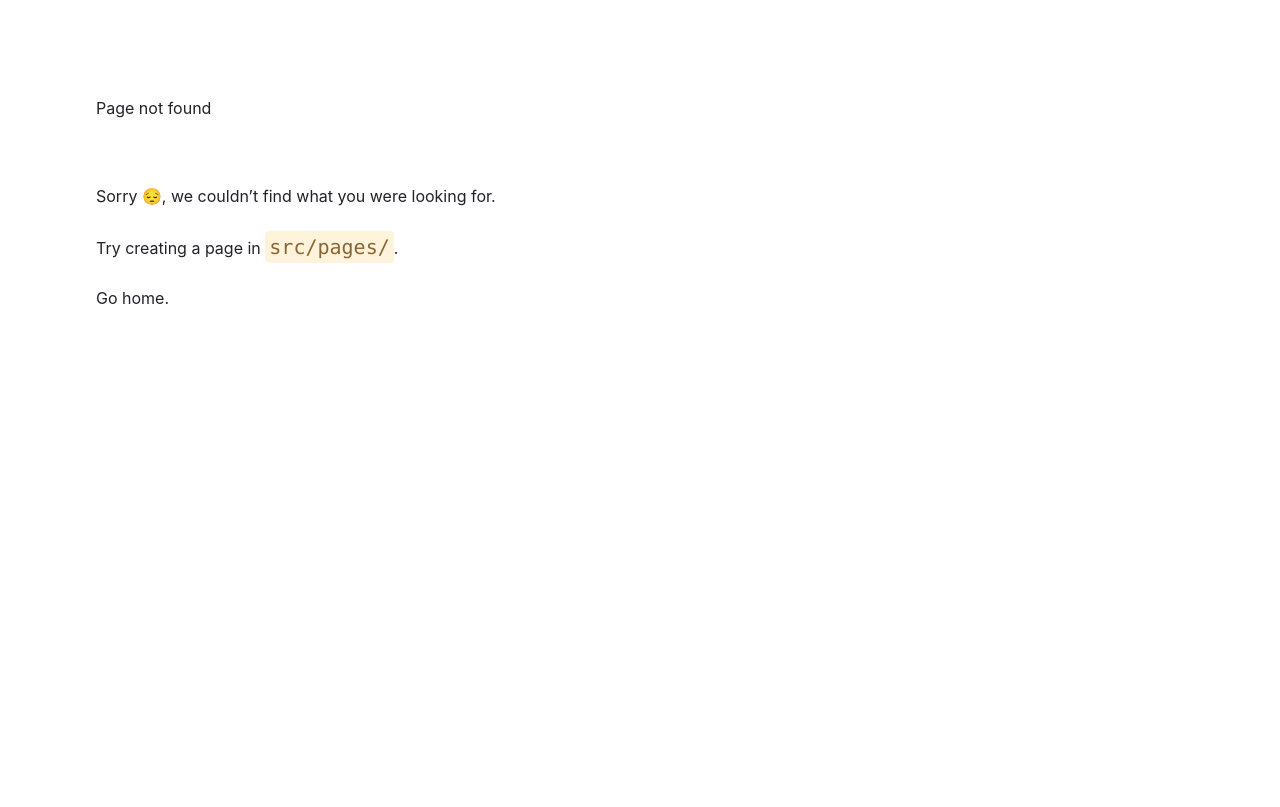
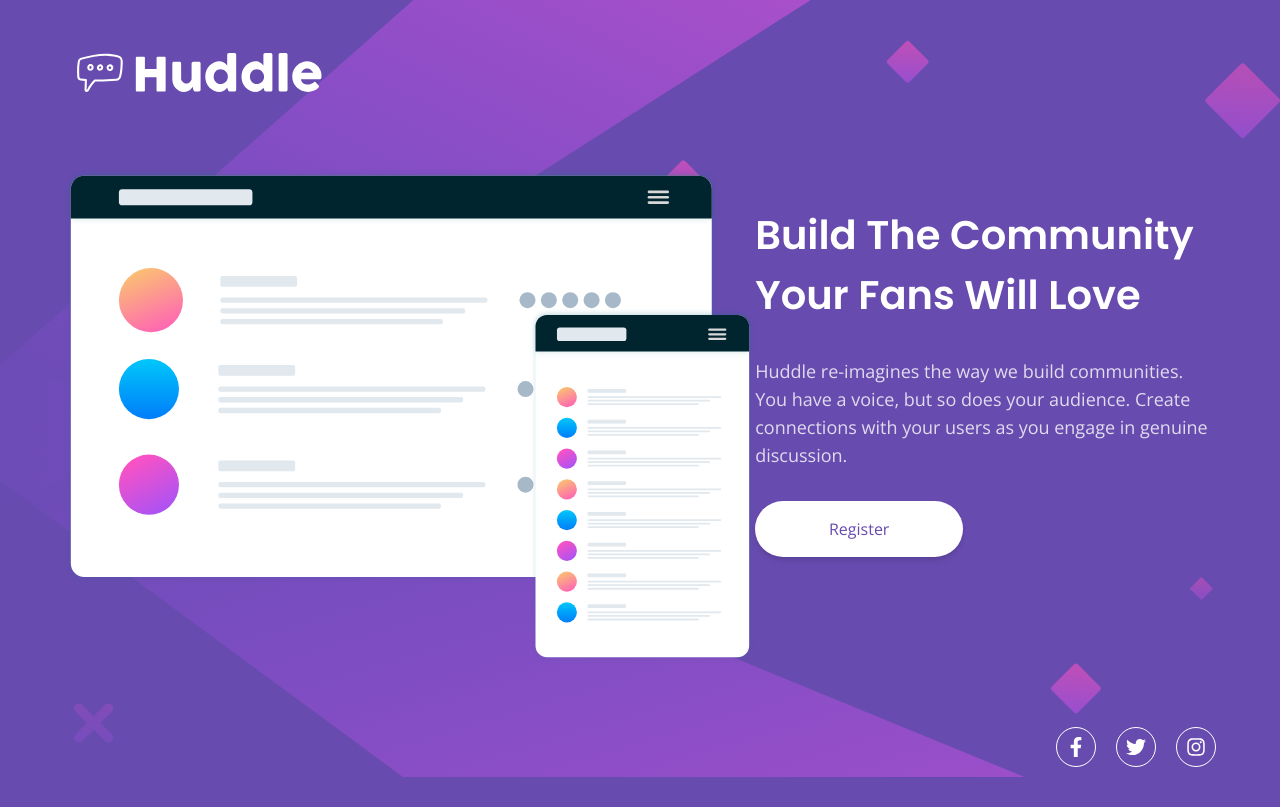
Before and after one commit to MuniruIssah/frontendmento-main, a Gatsby site: page /pages/huddle-landing-single-introductory in a window 1280 px wide. Before the commit this address had no page. Built offline with nearby package versions, Linux system fonts and the light colour scheme; Gatsby itself is replaced by a stand-in of ours.

Commit message:
Completes Huddle Landing Page with single introductory section

```diff
--- a/gatsby-browser.js
+++ b/gatsby-browser.js
@@ -38,3 +38,9 @@ import "@fontsource/kumbh-sans/700.css"
 import "@fontsource/rubik/300.css"
 import "@fontsource/rubik/400.css"
 import "@fontsource/rubik/500.css"
+
+
+import "@fontsource/poppins/400.css"
+import "@fontsource/poppins/600.css"
+
+import "@fontsource/open-sans"
--- a/package.json
+++ b/package.json
@@ -23,9 +23,11 @@
     "@fontsource/kumbh-sans": "^4.5.12",
     "@fontsource/lexend-deca": "^4.5.14",
     "@fontsource/manrope": "^4.5.13",
+    "@fontsource/open-sans": "^4.5.14",
     "@fontsource/outfit": "^4.5.11",
     "@fontsource/overpass": "^4.5.11",
     "@fontsource/plus-jakarta-sans": "^4.5.11",
+    "@fontsource/poppins": "^4.5.10",
     "@fontsource/red-hat-display": "^4.5.12",
     "@fontsource/rubik": "^4.5.14",
     "@headlessui/react": "^1.7.14",
--- /dev/null
+++ b/src/features/huddle-landing-single-introductory/components/huddle-landing-footer.js
@@ -0,0 +1,20 @@
+import React from 'react';
+import {huddleLandingFooterIcons} from "../data";
+
+const HuddleLandingFooter = () => {
+    return (
+        <footer className={'flex items-center justify-center md:justify-end gap-5'}>
+            {huddleLandingFooterIcons.map((item,index)=><FooterLink key={index} {...item} />)}
+        </footer>
+    );
+};
+
+export default HuddleLandingFooter;
+
+const FooterLink=({icon,title})=>{
+return(
+    <div className={'h-10 w-10 grid place-items-center border border-white text-white rounded-full cursor-pointer transition-all ease-in-out hover:text-[#E882E8] hover:border-[#E882E8]'}>
+        {icon}
+    </div>
+);
+}
--- /dev/null
+++ b/src/features/huddle-landing-single-introductory/components/huddle-landing-header.js
@@ -0,0 +1,11 @@
+import React from 'react';
+import logo from '../images/logo.svg'
+const HuddleLandingHeader = () => {
+    return (
+        <header>
+            <img  src={logo} className={'w-36 md:w-auto'} />
+        </header>
+    );
+};
+
+export default HuddleLandingHeader;
--- /dev/null
+++ b/src/features/huddle-landing-single-introductory/components/huddle-landing-main.js
@@ -0,0 +1,26 @@
+import React from 'react';
+import illustration from '../images/illustration-mockups.svg';
+import '../index.css'
+const HuddleLandingMain = () => {
+    return (
+        <div className={'grid  lg:grid-cols-5 min-h-[60vh] gap-8 xl:gap-0'}>
+            {/*<div className={''}/>*/}
+            <div className={'flex items-center lg:col-span-3'}>
+                <img src={illustration} className={"object-contain"}  />
+            </div>
+            <div  className={'lg:col-span-2 flex flex-col items-center text-center lg:text-left lg:items-start 2xl:justify-center gap-8 pt-9'}>
+                <h1 className={'popee text-white font-bold text-[25px] md:text-[40px] flex flex-col'}>
+                    <span>Build The Community</span>
+                    <span>Your Fans Will Love</span></h1>
+                <p className={'text-white/80 font-light text-lg'}>
+                    Huddle re-imagines the way we build communities.
+                    You have a voice, but so does your audience.
+                    Create connections with your users as you engage in genuine discussion.
+                </p>
+                <button className={'bg-white shadow-md rounded-full py-4 w-52 text-[#674BAF] hover:text-white hover:bg-[#E882E8] transition-all ease-in-out'}>Register</button>
+            </div>
+        </div>
+    );
+};
+
+export default HuddleLandingMain;
--- /dev/null
+++ b/src/features/huddle-landing-single-introductory/data/index.js
@@ -0,0 +1,18 @@
+import React from 'react'
+import {FaFacebookF, FaInstagram, FaTwitter} from "react-icons/fa";
+
+export const huddleLandingFooterIcons=[
+    {
+        icon:<FaFacebookF/>,
+        title:'facebook'
+    },
+    {
+        icon:<FaTwitter/>,
+        title:'twitter'
+    },
+    {
+        icon:<FaInstagram/>,
+        title:'instagram'
+    },
+
+]
--- /dev/null
+++ b/src/features/huddle-landing-single-introductory/index.css
@@ -0,0 +1,3 @@
+.popee{
+    font-family: "Poppins", sans-serif;
+}
--- /dev/null
+++ b/src/pages/pages/huddle-landing-single-introductory/index.js
@@ -0,0 +1,19 @@
+import React from 'react';
+import HuddleLandingHeader from "../../../features/huddle-landing-single-introductory/components/huddle-landing-header";
+import HuddleLandingMain from "../../../features/huddle-landing-single-introductory/components/huddle-landing-main";
+import HuddleLandingFooter from "../../../features/huddle-landing-single-introductory/components/huddle-landing-footer";
+
+const Index = () => {
+    return (
+        <div className={'huddleLSI w-[100vw] min-h-[100vh] px-7 md:px-16 py-10 grid place-items-center'}>
+            <div className={'max-w-screen-xl flex flex-col space-y-16'}>
+                <HuddleLandingHeader/>
+                <HuddleLandingMain/>
+                <HuddleLandingFooter/>
+            </div>
+
+        </div>
+    );
+};
+
+export default Index;
--- a/src/styles/global.css
+++ b/src/styles/global.css
@@ -288,3 +288,21 @@ svg {
 .faqAccordionCard{
     font-family: "Kumbh Sans", sans-serif;
 }
+
+
+/*HUDDLE LANDING PAGE WITH SINGLE INTRODUCTORY SECTION*/
+.huddleLSI{
+    font-family: "Open Sans", sans-serif;
+    background-color: #674BAF;
+    background-image: url("../features/huddle-landing-single-introductory/images/bg-desktop.svg");
+    background-repeat: no-repeat;
+    background-size: contain;
+}
+
+@media screen and (max-width: 600px) {
+    .huddleLSI{
+        background-image: url("../features/huddle-landing-single-introductory/images/bg-mobile.svg");
+        background-repeat: no-repeat;
+        background-size: contain;
+    }
+}
```
Also changed, not shown: src/utils/index.js (+8 -0 lines), src/features/huddle-landing-single-introductory/images/bg-desktop.svg (added), src/features/huddle-landing-single-introductory/images/bg-mobile.svg (added), src/features/huddle-landing-single-introductory/images/illustration-mockups.svg (added), src/features/huddle-landing-single-introductory/images/logo.svg (added), src/images/designs/huddleLandingSingleIntroductory.jpg (added), src/pages/pages/huddle-landing-single-introductory/README.md (added), src/pages/pages/huddle-landing-single-introductory/screenshot.png (added), src/pages/pages/huddle-landing-single-introductory/screenshot1.png (added), src/pages/pages/huddle-landing-single-introductory/screenshot_mobile.png (added), 1 other file.
